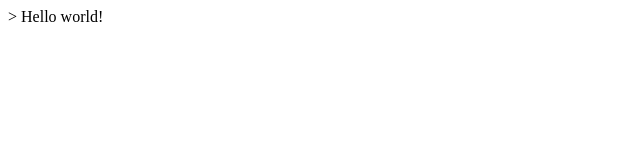
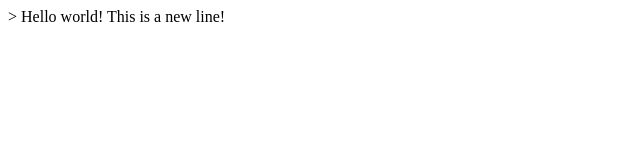
Before and after one commit to pavan-kalyan-adusumalli/lecture1, a plain HTML site: page index.html in a window 1280 px wide. Shown: the whole page, without its empty margins (0-640 px from the left). Drawn offline with Linux system fonts and the light colour scheme.

Commit message:
added a new line

```diff
--- a/index.html
+++ b/index.html
@@ -5,5 +5,6 @@
     </head>
     <body>
         Hello world!
+        This is a new line!
     </body>
 </html>
```
